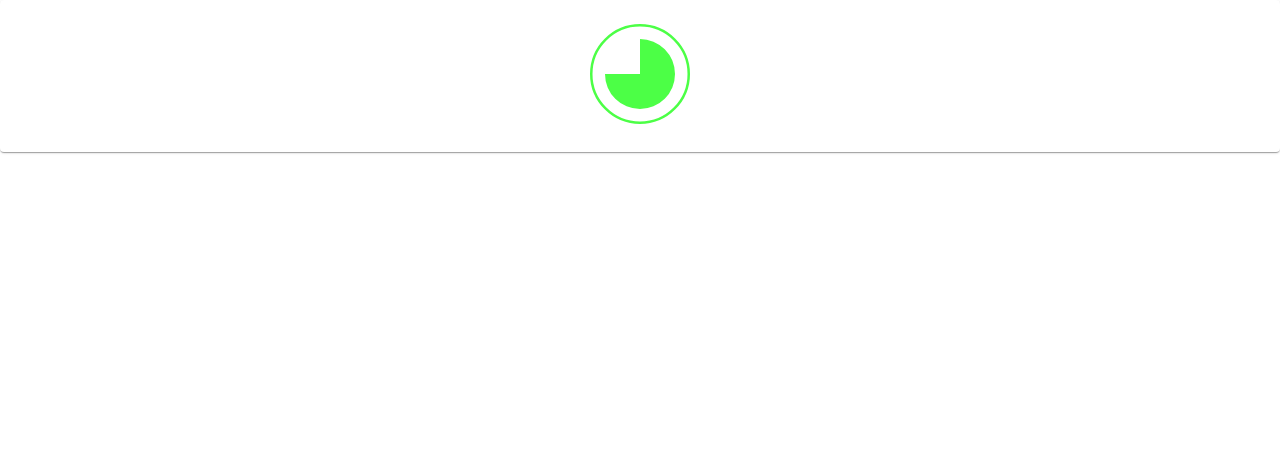
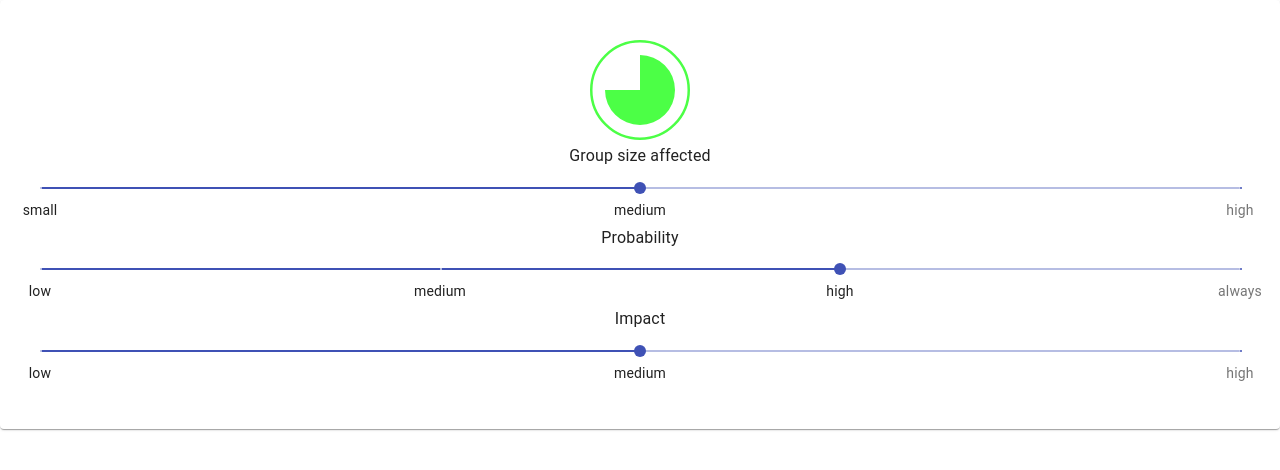
Before and after one commit to krzema12/dot-triage, a React (Create React App) app: page / in a window 1280 px wide. Shown: the top 470 px of the page. Built offline with nearby package versions, Linux system fonts and the light colour scheme.

Commit message:
Add three sliders

```diff
--- a/src/App.js
+++ b/src/App.js
@@ -1,14 +1,65 @@
 import React from 'react';
 import './App.css';
 import Paper from '@material-ui/core/Paper';
+import Slider from '@material-ui/core/Slider';
+import Typography from '@material-ui/core/Typography'
 import { makeStyles } from '@material-ui/core/styles';
 import DotTriageComponent from './DotTriageComponent';
 
 const useStyles = makeStyles(theme => ({
   root: {
-    padding: theme.spacing(3, 2),
+    padding: theme.spacing(5, 5),
   },
 }));
+
+const groupSizeAffectedMarks = [
+  {
+    value: 1,
+    label: 'small',
+  },
+  {
+    value: 2,
+    label: 'medium',
+  },
+  {
+    value: 3,
+    label: 'high',
+  },
+];
+
+const probabilityMarks = [
+  {
+    value: 1,
+    label: 'low',
+  },
+  {
+    value: 2,
+    label: 'medium',
+  },
+  {
+    value: 3,
+    label: 'high',
+  },
+  {
+    value: 4,
+    label: 'always',
+  },
+];
+
+const impactMarks = [
+  {
+    value: 1,
+    label: 'low',
+  },
+  {
+    value: 2,
+    label: 'medium',
+  },
+  {
+    value: 3,
+    label: 'high',
+  },
+];
 
 function App() {
   const classes = useStyles();
@@ -20,6 +71,36 @@ function App() {
             groupSizeAffected="medium"
             probability="high"
             impact="low"/>
+        <Typography gutterBottom>
+          Group size affected
+        </Typography>
+        <Slider
+          min={1}
+          max={3}
+          defaultValue={2}
+          aria-labelledby="discrete-slider-restrict"
+          step={null}
+          marks={groupSizeAffectedMarks}/>
+        <Typography gutterBottom>
+          Probability
+        </Typography>
+        <Slider
+          min={1}
+          max={4}
+          defaultValue={3}
+          aria-labelledby="discrete-slider-restrict"
+          step={null}
+          marks={probabilityMarks}/>
+        <Typography gutterBottom>
+          Impact
+        </Typography>
+        <Slider
+          min={1}
+          max={3}
+          defaultValue={2}
+          aria-labelledby="discrete-slider-restrict"
+          step={null}
+          marks={impactMarks}/>
       </Paper>
     </div>
   );
```
